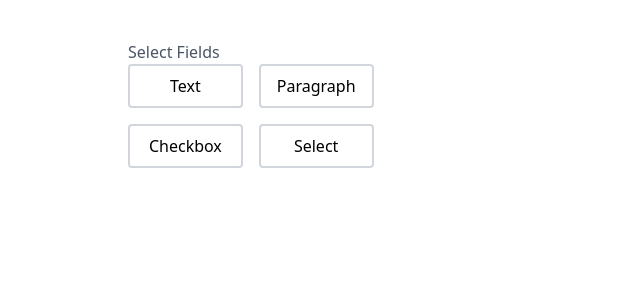
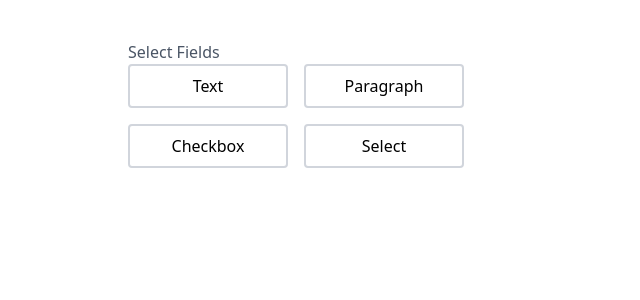
Before and after one commit to selenax/formVibes, a React (Vite) app: page / in a window 1280 px wide. Shown: the top 300 px of the page, without its empty margins (0-640 px from the left). Built offline with nearby package versions, Linux system fonts and the light colour scheme.

Commit message:
style: assign 2/3 and 1/3 width to FormEditor and Sidebar layout

```diff
--- a/src/App.jsx
+++ b/src/App.jsx
@@ -4,9 +4,13 @@ function App() {
   return (
     <div>
       <div className="flex justify-center p-10">
-        <div className="w-full max-w-5xl flex">
-          <Sidebar />
+        <div className="w-full max-w-5xl flex gap-4">
+          <div className="w-1/3">
+            <Sidebar />
+          </div>
+              <div className="w-2/3">
           <FormEditor />
+          </div>
         </div>
       </div>
     </div>
```
